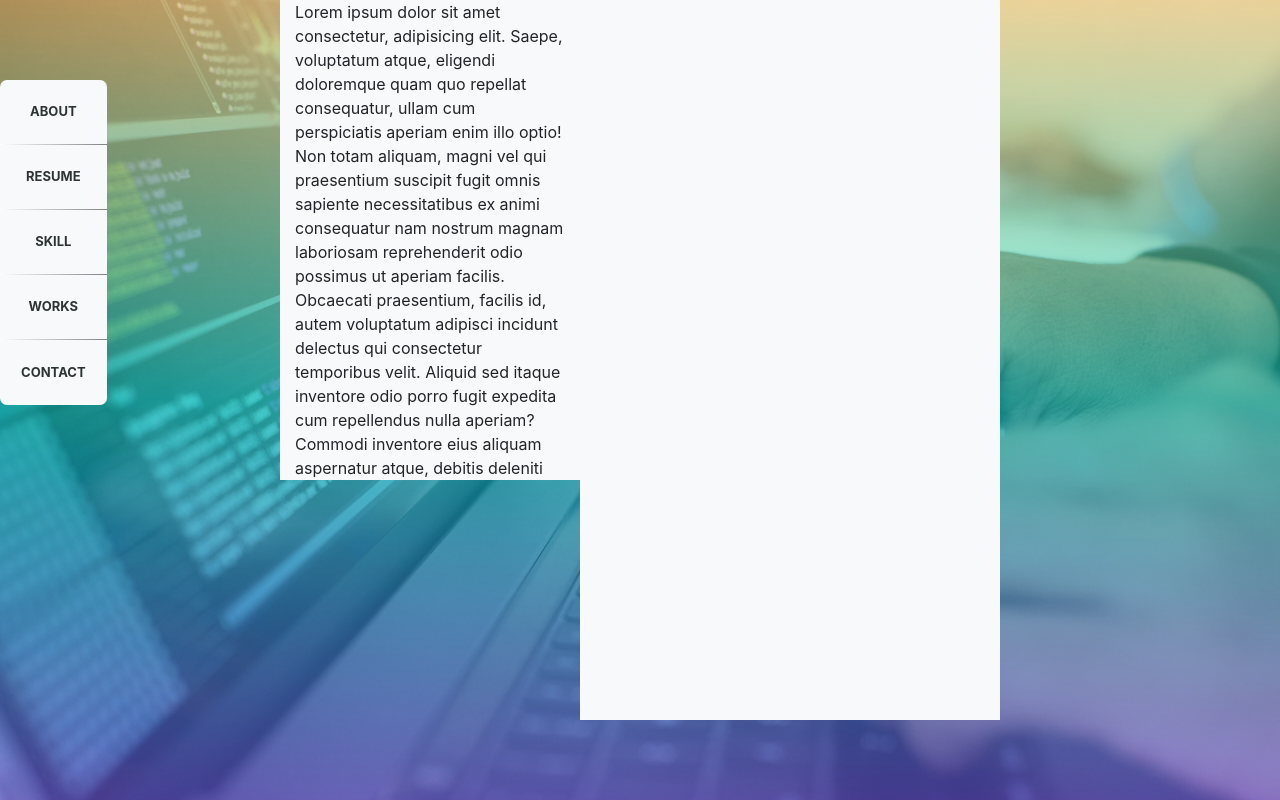
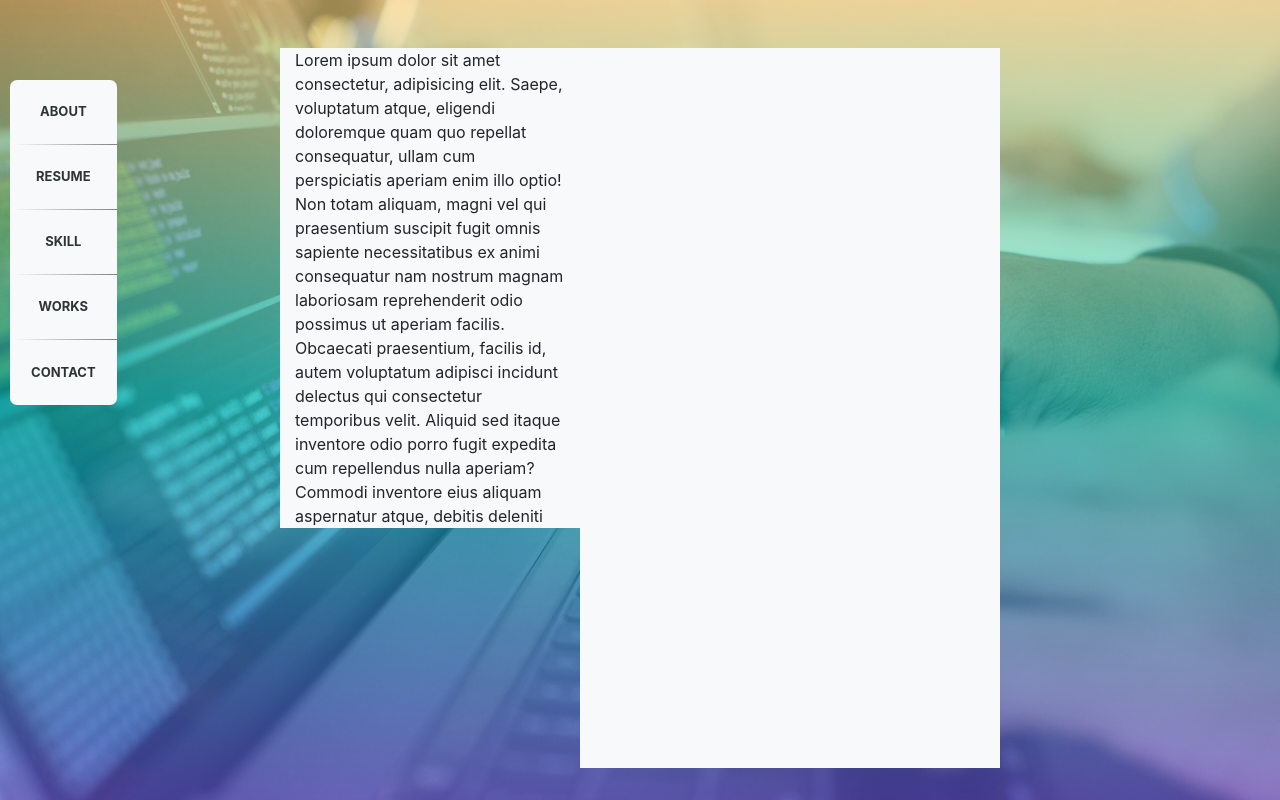
Before and after one commit to luis55guat/cv, a plain HTML site: page index.html in a window 1280 px wide. Drawn offline with Linux system fonts and the light colour scheme.

Commit message:
guardar proyecto

```diff
--- a/css/style.css
+++ b/css/style.css
@@ -16,7 +16,7 @@
 .fixed-bar{
     position: fixed;
     top: 10vh;
-    left: 0;
+    left: 10px;
     z-index: 1030;
     padding: 0;
     border-radius: 7px;
--- a/index.html
+++ b/index.html
@@ -9,7 +9,7 @@
     <link rel="stylesheet" href="css/style.css">
 </head>
 <body>
-    <div class="bg-back container-fluid bg-light">
+    <div class="bg-back container-fluid bg-light pt-5">
         <div class="max-container container-md">
             <div class="row">
                 <div class="bg-col1 col-xs-12 col-md-1 bg-light fixed-bar">
```
